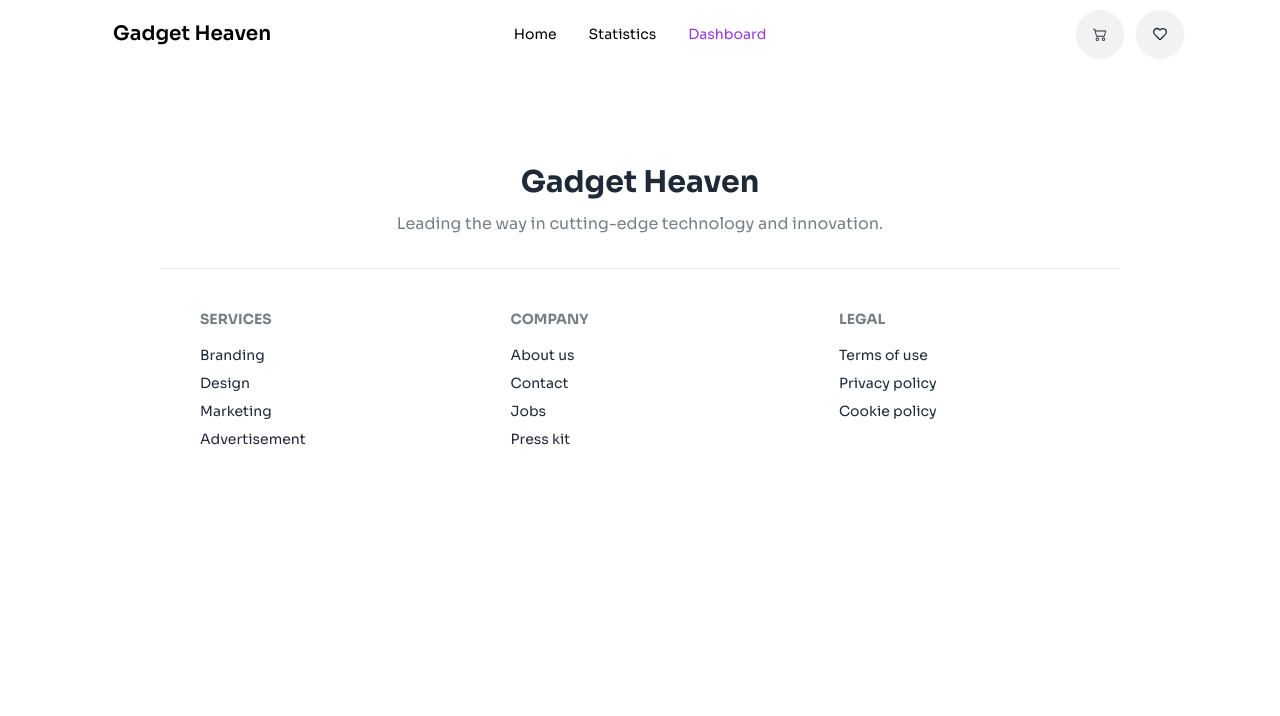
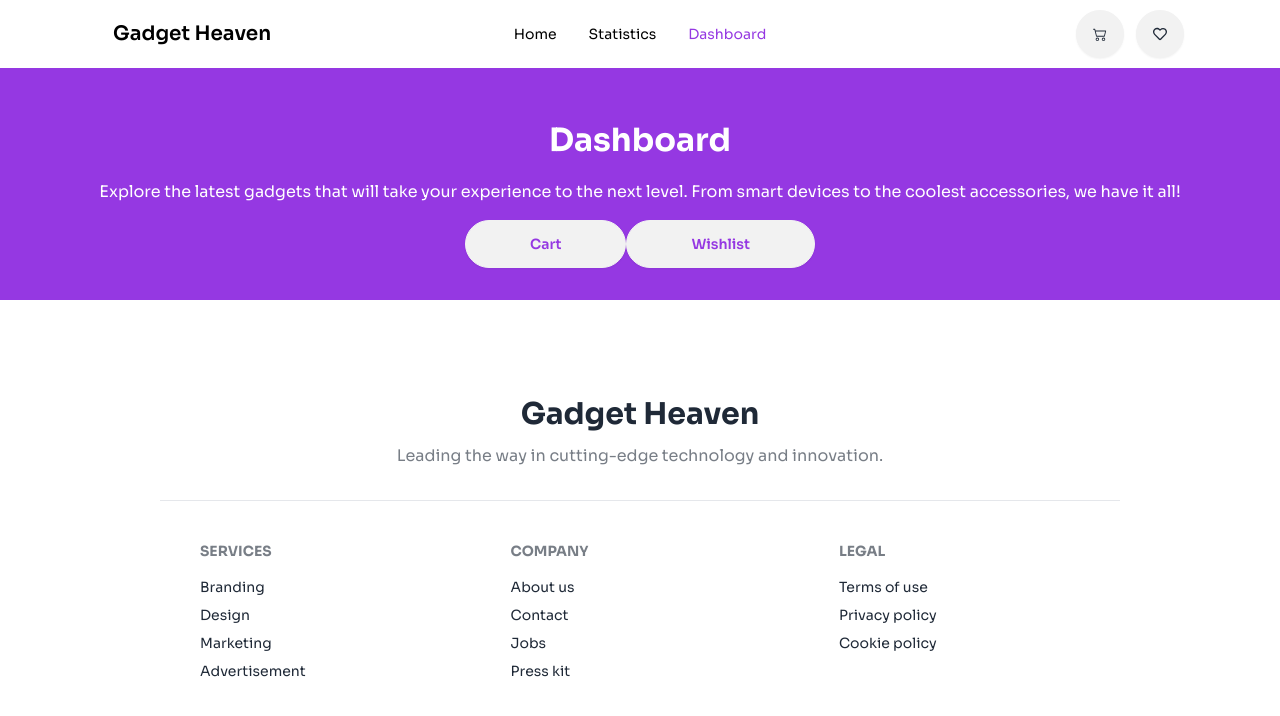
Before and after one commit to Rza-O/gadget-heaven-react-router-assignment, a React (Vite) app: page /dashboard in a window 1280 px wide. Shown: the top 716 px of the page. Built offline with nearby package versions, Linux system fonts and the light colour scheme.

Commit message:
reused banner from details and changed some minor styling

```diff
--- a/src/Components/Banner.jsx
+++ b/src/Components/Banner.jsx
@@ -1,17 +1,19 @@
 import React from 'react';
 import { useLocation } from 'react-router-dom';
 
-const Banner = ({title, subtitle}) => {
+const Banner = ({ title, subtitle }) => {
     const location = useLocation();
-    const isDetails = location.pathname.startsWith('/details/')
+    const isDetails = location.pathname.startsWith('/details/');
+    const isDashboard = location.pathname === '/dashboard'
     return (
         <div>
-            <div className='w-11/12 mx-auto text-white'>
-                <div className='text-center  space-y-4 pb-72 pt-12 bg-primary'>
+            <div className='w-full text-white'>
+                <div className={`text-center bg-primary space-y-4 ${isDashboard?'pb-8 ':'pb-72'} pt-12 `}>
                     <div className='relative space-y-4'>
                         <h1 className='font-bold text-[32px]'>{title}</h1>
                         <p className=''>{subtitle}</p>
-                        {isDetails || <button className='btn rounded-3xl py-4 px-7 text-primary'>Shop Now</button>}
+                        {isDetails || <button className='btn rounded-3xl py-4 px-16 text-primary'>Cart</button>}
+                        {isDetails || <button className='btn rounded-3xl py-4 px-16 text-primary'>Wishlist</button>}
                     </div>
                 </div>
             </div>
--- a/src/Components/ProductDetails.jsx
+++ b/src/Components/ProductDetails.jsx
@@ -21,7 +21,7 @@ const ProductDetails = () => {
             <div className=''>
                 <Banner title='Product Details' subtitle='Explore the latest gadgets that will take your experience to the next level. From smart devices to the coolest accessories, we have it all!'></Banner>
             </div>
-            <div className='bg-white flex gap-8  p-7 w-3/4 mx-auto rounded-3xl absolute top-40 left-60'>
+            <div className='bg-white border flex gap-8  p-7 w-3/4 mx-auto rounded-3xl absolute top-40 left-48'>
                 <img className='border rounded-2xl w-[425px] h-[500px] object-contain' src={product_image} alt="" />
                 <div className='space-y-4'>
                     <h1 className='text-3xl font-semibold'>{product_title}</h1>
--- a/src/Pages/Dashboard.jsx
+++ b/src/Pages/Dashboard.jsx
@@ -1,9 +1,10 @@
 import React from 'react';
+import Banner from '../Components/Banner';
 
 const Dashboard = () => {
     return (
         <div>
-
+            <Banner title='Dashboard' subtitle='Explore the latest gadgets that will take your experience to the next level. From smart devices to the coolest accessories, we have it all!'></Banner>
         </div>
     );
 };
```
